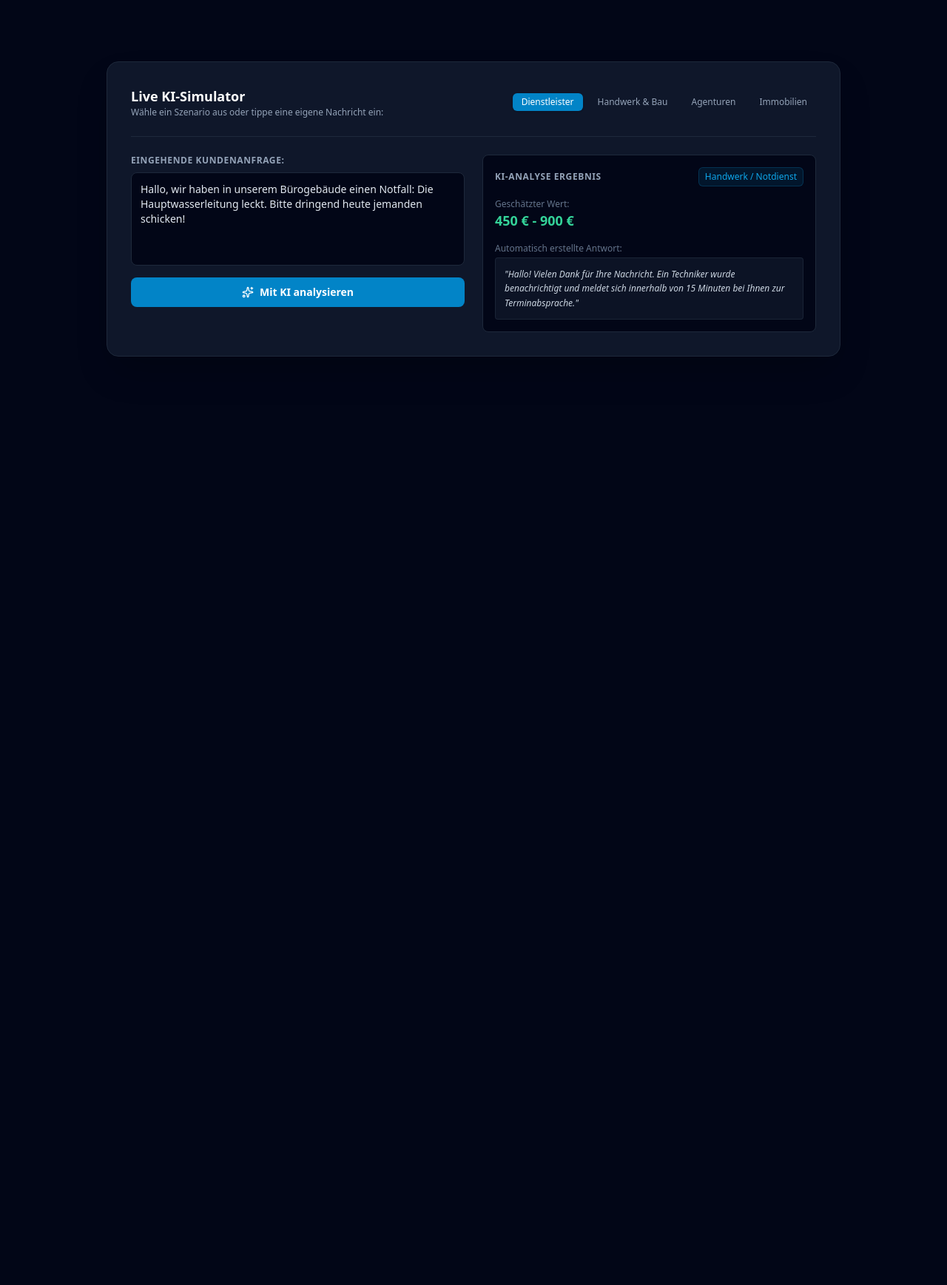
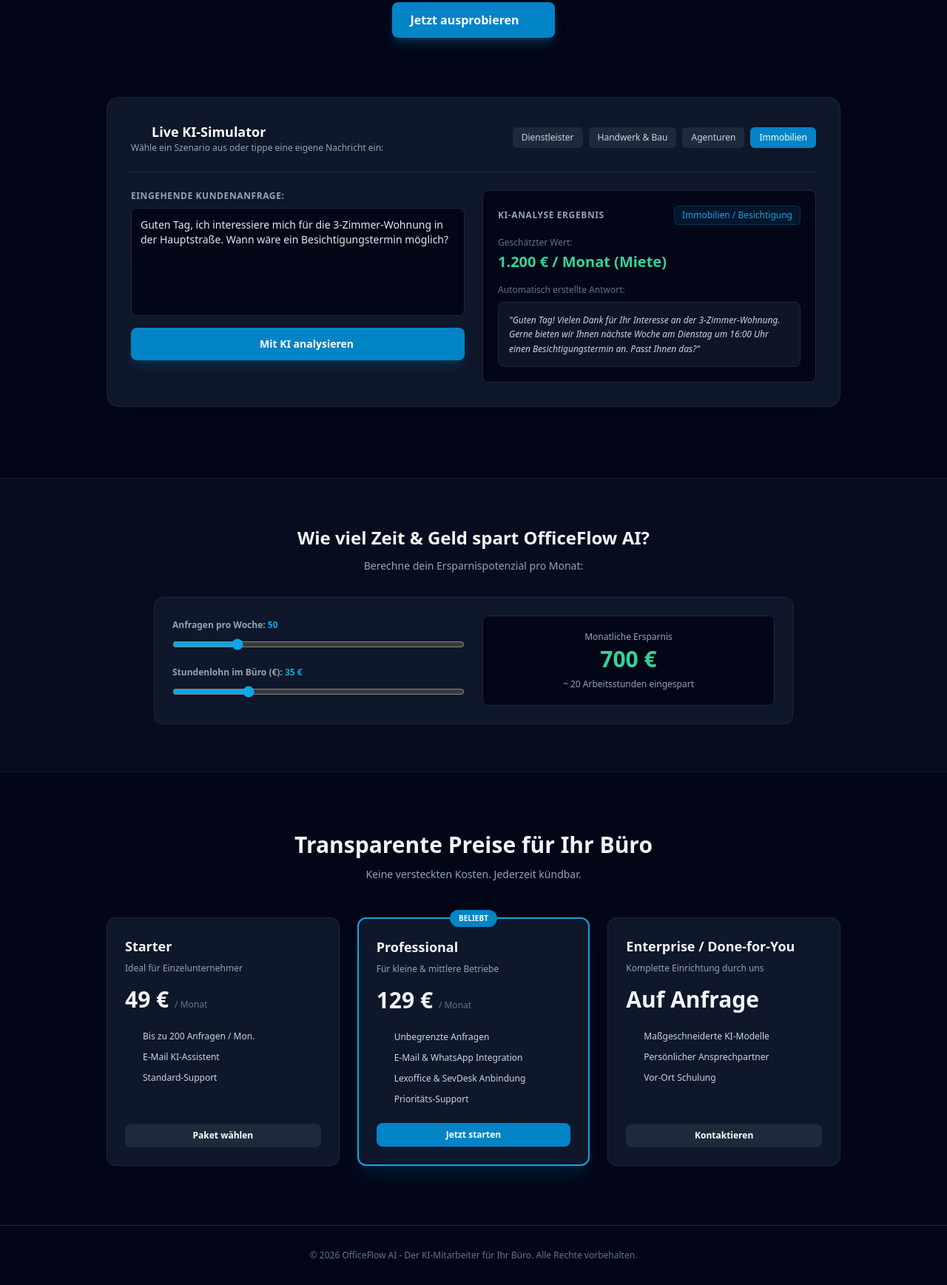
Before and after one commit to devopsksa/officeflow-ai, a plain HTML site: page index.html in a window 1280 px wide. Shown: the part 536-2273 px from the top of the page at 74% size. Before the commit the page ends 1114 px from the top, so only its background shows below. Drawn offline with nearby package versions, Linux system fonts and the light colour scheme.

Commit message:
Update index.html

````diff
--- a/index.html
+++ b/index.html
@@ -1,5 +1,5 @@
 <!DOCTYPE html>
-<html lang="de">
+<html lang="de" class="scroll-smooth">
 <head>
     <meta charset="UTF-8">
     <meta name="viewport" content="width=device-width, initial-scale=1.0">
@@ -37,6 +37,12 @@
                 </div>
                 <span class="font-bold text-xl tracking-tight">OfficeFlow <span class="text-brand-500">AI</span></span>
             </div>
+            <nav class="hidden md:flex space-x-6 text-sm text-slate-400">
+                <a href="#demo" class="hover:text-white transition">KI-Demo</a>
+                <a href="#vorteile" class="hover:text-white transition">Vorteile</a>
+                <a href="#roi" class="hover:text-white transition">ROI-Rechner</a>
+                <a href="#preise" class="hover:text-white transition">Preise</a>
+            </nav>
             <a href="#demo" class="bg-brand-600 hover:bg-brand-500 text-white px-4 py-2 rounded-lg text-sm font-medium transition shadow-lg shadow-brand-600/20">
                 Demo Testen
             </a>
@@ -46,7 +52,7 @@
     <!-- Hero Section -->
     <section class="py-20 px-4 text-center max-w-4xl mx-auto">
         <div class="inline-flex items-center space-x-2 bg-slate-900 border border-slate-800 rounded-full px-4 py-1.5 mb-8 text-xs font-medium text-brand-500">
-            <span class="flex h-2 w-2 rounded-full bg-emerald-500"></span>
+            <span class="flex h-2 w-2 rounded-full bg-emerald-500 animate-pulse"></span>
             <span>Das All-in-One KI-Bürosystem für moderne Unternehmen</span>
         </div>
         <h1 class="text-4xl sm:text-6xl font-extrabold tracking-tight mb-6 bg-gradient-to-r from-white via-slate-200 to-slate-400 bg-clip-text text-transparent">
@@ -55,50 +61,58 @@
         <p class="text-lg text-slate-400 mb-10 max-w-2xl mx-auto leading-relaxed">
             Verarbeitet Anfragen über WhatsApp & E-Mail in Sekundenschnelle, qualifiziert Leads, schreibt Antwortentwürfe und synchronisiert direkt mit deiner Buchhaltung.
         </p>
+        <div class="flex justify-center gap-4">
+            <a href="#demo" class="bg-brand-600 hover:bg-brand-500 text-white px-6 py-3 rounded-lg font-semibold transition flex items-center space-x-2 shadow-lg shadow-brand-600/30">
+                <span>Jetzt ausprobieren</span>
+                <i data-lucide="arrow-right" class="w-4 h-4"></i>
+            </a>
+        </div>
     </section>
 
-    <!-- Interactive Simulator Section -->
+    <!-- Live KI-Simulator Section -->
     <section id="demo" class="max-w-5xl mx-auto px-4 pb-24">
         <div class="bg-slate-900 border border-slate-800 rounded-2xl shadow-2xl p-6 sm:p-8">
             <div class="flex flex-wrap items-center justify-between gap-4 mb-6 pb-6 border-b border-slate-800">
                 <div>
-                    <h3 class="font-semibold text-lg text-white">Live KI-Simulator</h3>
+                    <h3 class="font-semibold text-lg text-white flex items-center gap-2">
+                        <i data-lucide="sparkles" class="text-brand-500 w-5 h-5"></i> Live KI-Simulator
+                    </h3>
                     <p class="text-xs text-slate-400">Wähle ein Szenario aus oder tippe eine eigene Nachricht ein:</p>
                 </div>
                 <div class="flex flex-wrap gap-2">
-                    <button id="btn-service" onclick="setIndustry('service')" class="px-3 py-1 rounded-md text-xs font-medium transition bg-brand-600 text-white shadow">Dienstleister</button>
-                    <button id="btn-craft" onclick="setIndustry('craft')" class="px-3 py-1 rounded-md text-xs font-medium transition text-slate-400 hover:text-white">Handwerk & Bau</button>
-                    <button id="btn-agency" onclick="setIndustry('agency')" class="px-3 py-1 rounded-md text-xs font-medium transition text-slate-400 hover:text-white">Agenturen</button>
-                    <button id="btn-realestate" onclick="setIndustry('realestate')" class="px-3 py-1 rounded-md text-xs font-medium transition text-slate-400 hover:text-white">Immobilien</button>
+                    <button id="btn-service" onclick="setIndustry('service')" class="px-3 py-1.5 rounded-md text-xs font-medium transition bg-slate-800 text-slate-300 hover:text-white">Dienstleister</button>
+                    <button id="btn-craft" onclick="setIndustry('craft')" class="px-3 py-1.5 rounded-md text-xs font-medium transition bg-slate-800 text-slate-300 hover:text-white">Handwerk & Bau</button>
+                    <button id="btn-agency" onclick="setIndustry('agency')" class="px-3 py-1.5 rounded-md text-xs font-medium transition bg-slate-800 text-slate-300 hover:text-white">Agenturen</button>
+                    <button id="btn-realestate" onclick="setIndustry('realestate')" class="px-3 py-1.5 rounded-md text-xs font-medium transition bg-brand-600 text-white shadow">Immobilien</button>
                 </div>
             </div>
 
             <div class="grid grid-cols-1 md:grid-cols-2 gap-6">
-                <!-- Input Box -->
+                <!-- Eingabe -->
                 <div class="flex flex-col">
                     <label class="text-xs font-semibold text-slate-400 mb-2 uppercase tracking-wider">Eingehende Kundenanfrage:</label>
-                    <textarea id="sample-input" rows="5" class="w-full bg-slate-950 border border-slate-800 rounded-lg p-3 text-sm text-slate-200 focus:outline-none focus:border-brand-500 transition resize-none">Hallo, wir haben in unserem Bürogebäude einen Notfall: Die Hauptwasserleitung leckt. Bitte dringend heute jemanden schicken!</textarea>
-                    <button onclick="runSimulation()" class="mt-4 bg-brand-600 hover:bg-brand-500 text-white py-2.5 rounded-lg text-sm font-semibold transition flex items-center justify-center space-x-2">
+                    <textarea id="sample-input" rows="6" class="w-full bg-slate-950 border border-slate-800 rounded-lg p-3 text-sm text-slate-200 focus:outline-none focus:border-brand-500 transition resize-none">Guten Tag, ich interessiere mich für die 3-Zimmer-Wohnung in der Hauptstraße. Wann wäre ein Besichtigungstermin möglich?</textarea>
+                    <button id="analyze-btn" onclick="runSimulation()" class="mt-4 bg-brand-600 hover:bg-brand-500 text-white py-3 rounded-lg text-sm font-semibold transition flex items-center justify-center space-x-2 shadow-lg shadow-brand-600/20">
                         <i data-lucide="sparkles" class="w-4 h-4"></i>
                         <span>Mit KI analysieren</span>
                     </button>
                 </div>
 
-                <!-- Output Box -->
-                <div class="bg-slate-950 border border-slate-800 rounded-lg p-4 flex flex-col justify-between">
+                <!-- Ausgabe -->
+                <div class="bg-slate-950 border border-slate-800 rounded-lg p-5 flex flex-col justify-between">
                     <div>
                         <div class="flex items-center justify-between mb-4">
                             <span class="text-xs font-semibold text-slate-400 uppercase tracking-wider">KI-Analyse Ergebnis</span>
-                            <span id="res-cat" class="text-xs bg-brand-500/10 text-brand-500 px-2 py-1 rounded-md border border-brand-500/20">Handwerk / Notdienst</span>
+                            <span id="res-cat" class="text-xs bg-brand-500/10 text-brand-500 px-2.5 py-1 rounded-md border border-brand-500/20 font-medium">Immobilien / Besichtigung</span>
                         </div>
                         <div class="mb-4">
-                            <span class="text-xs text-slate-500 block">Geschätzter Wert:</span>
-                            <span id="res-val" class="text-lg font-bold text-emerald-400">450 € - 900 €</span>
+                            <span class="text-xs text-slate-500 block mb-1">Geschätzter Wert:</span>
+                            <span id="res-val" class="text-xl font-bold text-emerald-400">1.200 € / Monat (Miete)</span>
                         </div>
                         <div>
-                            <span class="text-xs text-slate-500 block mb-1">Automatisch erstellte Antwort:</span>
-                            <p id="res-reply" class="text-xs text-slate-300 italic bg-slate-900/80 p-3 rounded border border-slate-800/80 leading-relaxed">
-                                "Hallo! Vielen Dank für Ihre Nachricht. Ein Techniker wurde benachrichtigt und meldet sich innerhalb von 15 Minuten bei Ihnen zur Terminabsprache."
+                            <span class="text-xs text-slate-500 block mb-2">Automatisch erstellte Antwort:</span>
+                            <p id="res-reply" class="text-xs text-slate-300 italic bg-slate-900/90 p-3.5 rounded-lg border border-slate-800 leading-relaxed">
+                                "Guten Tag! Vielen Dank für Ihr Interesse an der 3-Zimmer-Wohnung. Gerne bieten wir Ihnen nächste Woche am Dienstag um 16:00 Uhr einen Besichtigungstermin an. Passt Ihnen das?"
                             </p>
                         </div>
                     </div>
@@ -107,11 +121,93 @@
         </div>
     </section>
 
+    <!-- ROI-Rechner Section -->
+    <section id="roi" class="py-16 bg-slate-900/40 border-y border-slate-800/60">
+        <div class="max-w-4xl mx-auto px-4 text-center">
+            <h2 class="text-2xl font-bold mb-3">Wie viel Zeit & Geld spart OfficeFlow AI?</h2>
+            <p class="text-slate-400 text-sm mb-8">Berechne dein Ersparnispotenzial pro Monat:</p>
+
+            <div class="bg-slate-900 border border-slate-800 p-6 rounded-xl text-left grid grid-cols-1 md:grid-cols-2 gap-6 items-center">
+                <div>
+                    <label class="text-xs text-slate-400 font-semibold block mb-2">Anfragen pro Woche: <span id="roi-inquiries-val" class="text-brand-500 font-bold">50</span></label>
+                    <input type="range" id="roi-inquiries" min="10" max="200" value="50" oninput="calculateROI()" class="w-full accent-brand-500 bg-slate-950">
+
+                    <label class="text-xs text-slate-400 font-semibold block mt-4 mb-2">Stundenlohn im Büro (€): <span id="roi-wage-val" class="text-brand-500 font-bold">35 €</span></label>
+                    <input type="range" id="roi-wage" min="20" max="80" value="35" oninput="calculateROI()" class="w-full accent-brand-500 bg-slate-950">
+                </div>
+                <div class="bg-slate-950 p-5 rounded-lg border border-slate-800 text-center">
+                    <span class="text-xs text-slate-400 block mb-1">Monatliche Ersparnis</span>
+                    <span id="roi-result" class="text-3xl font-extrabold text-emerald-400 block">700 €</span>
+                    <span id="roi-hours" class="text-xs text-slate-400 block mt-2">~ 20 Arbeitsstunden eingespart</span>
+                </div>
+            </div>
+        </div>
+    </section>
+
+    <!-- Preisübersicht Section -->
+    <section id="preise" class="py-20 max-w-5xl mx-auto px-4">
+        <div class="text-center mb-12">
+            <h2 class="text-3xl font-bold mb-3">Transparente Preise für Ihr Büro</h2>
+            <p class="text-slate-400 text-sm">Keine versteckten Kosten. Jederzeit kündbar.</p>
+        </div>
+
+        <div class="grid grid-cols-1 md:grid-cols-3 gap-6">
+            <div class="bg-slate-900 border border-slate-800 p-6 rounded-xl flex flex-col justify-between">
+                <div>
+                    <h3 class="font-semibold text-lg mb-2">Starter</h3>
+                    <p class="text-xs text-slate-400 mb-4">Ideal für Einzelunternehmer</p>
+                    <div class="text-3xl font-bold mb-6">49 € <span class="text-xs text-slate-500 font-normal">/ Monat</span></div>
+                    <ul class="text-xs space-y-3 text-slate-300 mb-6">
+                        <li class="flex items-center gap-2"><i data-lucide="check" class="w-4 h-4 text-emerald-400"></i> Bis zu 200 Anfragen / Mon.</li>
+                        <li class="flex items-center gap-2"><i data-lucide="check" class="w-4 h-4 text-emerald-400"></i> E-Mail KI-Assistent</li>
+                        <li class="flex items-center gap-2"><i data-lucide="check" class="w-4 h-4 text-emerald-400"></i> Standard-Support</li>
+                    </ul>
+                </div>
+                <button onclick="alert('Starter-Plan ausgewählt!')" class="w-full bg-slate-800 hover:bg-slate-700 text-white py-2 rounded-lg text-xs font-semibold transition">Paket wählen</button>
+            </div>
+
+            <div class="bg-slate-900 border-2 border-brand-500 p-6 rounded-xl flex flex-col justify-between relative shadow-xl shadow-brand-500/10">
+                <span class="absolute -top-3 left-1/2 -translate-x-1/2 bg-brand-600 text-white text-[10px] uppercase font-bold px-3 py-1 rounded-full">Beliebt</span>
+                <div>
+                    <h3 class="font-semibold text-lg mb-2">Professional</h3>
+                    <p class="text-xs text-slate-400 mb-4">Für kleine & mittlere Betriebe</p>
+                    <div class="text-3xl font-bold mb-6">129 € <span class="text-xs text-slate-500 font-normal">/ Monat</span></div>
+                    <ul class="text-xs space-y-3 text-slate-300 mb-6">
+                        <li class="flex items-center gap-2"><i data-lucide="check" class="w-4 h-4 text-emerald-400"></i> Unbegrenzte Anfragen</li>
+                        <li class="flex items-center gap-2"><i data-lucide="check" class="w-4 h-4 text-emerald-400"></i> E-Mail & WhatsApp Integration</li>
+                        <li class="flex items-center gap-2"><i data-lucide="check" class="w-4 h-4 text-emerald-400"></i> Lexoffice & SevDesk Anbindung</li>
+                        <li class="flex items-center gap-2"><i data-lucide="check" class="w-4 h-4 text-emerald-400"></i> Prioritäts-Support</li>
+                    </ul>
+                </div>
+                <button onclick="alert('Professional-Plan ausgewählt!')" class="w-full bg-brand-600 hover:bg-brand-500 text-white py-2 rounded-lg text-xs font-semibold transition">Jetzt starten</button>
+            </div>
+
+            <div class="bg-slate-900 border border-slate-800 p-6 rounded-xl flex flex-col justify-between">
+                <div>
+                    <h3 class="font-semibold text-lg mb-2">Enterprise / Done-for-You</h3>
+                    <p class="text-xs text-slate-400 mb-4">Komplette Einrichtung durch uns</p>
+                    <div class="text-3xl font-bold mb-6">Auf Anfrage</div>
+                    <ul class="text-xs space-y-3 text-slate-300 mb-6">
+                        <li class="flex items-center gap-2"><i data-lucide="check" class="w-4 h-4 text-emerald-400"></i> Maßgeschneiderte KI-Modelle</li>
+                        <li class="flex items-center gap-2"><i data-lucide="check" class="w-4 h-4 text-emerald-400"></i> Persönlicher Ansprechpartner</li>
+                        <li class="flex items-center gap-2"><i data-lucide="check" class="w-4 h-4 text-emerald-400"></i> Vor-Ort Schulung</li>
+                    </ul>
+                </div>
+                <button onclick="alert('Vielen Dank! Wir kontaktieren Sie bezüglich Done-for-You.')" class="w-full bg-slate-800 hover:bg-slate-700 text-white py-2 rounded-lg text-xs font-semibold transition">Kontaktieren</button>
+            </div>
+        </div>
+    </section>
+
+    <!-- Footer -->
+    <footer class="border-t border-slate-800 bg-slate-950 py-8 text-center text-xs text-slate-500">
+        <p>© 2026 OfficeFlow AI - Der KI-Mitarbeiter für Ihr Büro. Alle Rechte vorbehalten.</p>
+    </footer>
+
     <!-- Scripts -->
     <script>
         lucide.createIcons();
 
-        // Dein integrierter Gemini API Key
+        // Integrated Gemini API Key
         const GEMINI_API_KEY = "AQ.Ab8RN6JKMDE0Su1qZHgriUQ4p0alefh5ysaakQGkYcNKH_5_Rw";
 
         function setIndustry(type) {
@@ -122,76 +218,17 @@
             const input = document.getElementById('sample-input');
 
             [btnService, btnCraft, btnAgency, btnRealestate].forEach(btn => {
-                if(btn) btn.className = 'px-3 py-1 rounded-md text-xs font-medium transition text-slate-400 hover:text-white';
+                if(btn) btn.className = 'px-3 py-1.5 rounded-md text-xs font-medium transition bg-slate-800 text-slate-300 hover:text-white';
             });
 
             if(type === 'craft') {
-                if(btnCraft) btnCraft.className = 'px-3 py-1 rounded-md text-xs font-medium transition bg-brand-600 text-white shadow';
+                if(btnCraft) btnCraft.className = 'px-3 py-1.5 rounded-md text-xs font-medium transition bg-brand-600 text-white shadow';
                 input.value = "Hallo, wir haben einen Rohrbruch im Bad. Das Wasser läuft in die Wohnung darunter. Bitte schnellstmöglich kommen!";
             } else if(type === 'agency') {
-                if(btnAgency) btnAgency.className = 'px-3 py-1 rounded-md text-xs font-medium transition bg-brand-600 text-white shadow';
+                if(btnAgency) btnAgency.className = 'px-3 py-1.5 rounded-md text-xs font-medium transition bg-brand-600 text-white shadow';
                 input.value = "Hi! Wir suchen eine Agentur für ein Rebranding und den Relaunch unserer E-Commerce-Webseite. Budget ca. 15.000 €. Habt ihr Kapazitäten?";
             } else if(type === 'realestate') {
-                if(btnRealestate) btnRealestate.className = 'px-3 py-1 rounded-md text-xs font-medium transition bg-brand-600 text-white shadow';
+                if(btnRealestate) btnRealestate.className = 'px-3 py-1.5 rounded-md text-xs font-medium transition bg-brand-600 text-white shadow';
                 input.value = "Guten Tag, ich interessiere mich für die 3-Zimmer-Wohnung in der Hauptstraße. Wann wäre ein Besichtigungstermin möglich?";
             } else {
-                if(btnService) btnService.className = 'px-3 py-1 rounded-md text-xs font-medium transition bg-brand-600 text-white shadow';
-                input.value = "Hallo, wir haben in unserem Bürogebäude einen Notfall: Die Hauptwasserleitung leckt. Bitte dringend heute jemanden schicken!";
-            }
-
-            runSimulation();
-        }
-
-        async function runSimulation() {
-            const inputVal = document.getElementById('sample-input').value;
-            const reply = document.getElementById('res-reply');
-            const val = document.getElementById('res-val');
-            const cat = document.getElementById('res-cat');
-
-            reply.innerText = "KI analysiert Anfrage in Echtzeit...";
-            val.innerText = "Berechne...";
-            cat.innerText = "KI-Prüfung läuft...";
-
-            try {
-                // Nutzung des aktuellen gemini-2.5-flash Modells
-                const endpoint = `https://generativelanguage.googleapis.com/v1beta/models/gemini-2.5-flash:generateContent?key=${GEMINI_API_KEY}`;
-
-                const promptText = `Analysiere als KI-Büroassistent diese Kundenanfrage: "${inputVal}".
-                Antworte AUSSCHLIESSLICH als valider JSON-String ohne Markdown.
-                Beispiel-Struktur: {"category": "Handwerk / Notdienst", "value": "450 € - 900 €", "reply": "Hallo! Wir haben Ihre Anfrage erhalten."}`;
-
-                const res = await fetch(endpoint, {
-                    method: 'POST',
-                    headers: { 'Content-Type': 'application/json' },
-                    body: JSON.stringify({
-                        contents: [{
-                            parts: [{ text: promptText }]
-                        }]
-                    })
-                });
-
-                const data = await res.json();
-
-                if (!res.ok) {
-                    throw new Error(data.error?.message || "Fehler beim API Aufruf");
-                }
-
-                let rawText = data.candidates[0].content.parts[0].text;
-                rawText = rawText.replace(/```json/g, '').replace(/```/g, '').trim();
-
-                const result = JSON.parse(rawText);
-
-                cat.innerText = result.category || "Allgemeine Anfrage";
-                val.innerText = result.value || "Auf Anfrage";
-                reply.innerText = `"${result.reply || rawText}"`;
-
-            } catch (error) {
-                console.error("API Fehler Details:", error);
-                cat.innerText = "Hinweis / Fehler";
-                val.innerText = "---";
-                reply.innerText = "Fehler bei der Verbindung zur KI: " + error.message;
-            }
-        }
-    </script>
-</body>
-</html>
+                if(btnService) btnService.className = 'px-3 py-1.5 rounded-md text-xs font-medium transition bg-brand-600 text-white shadow';
````
